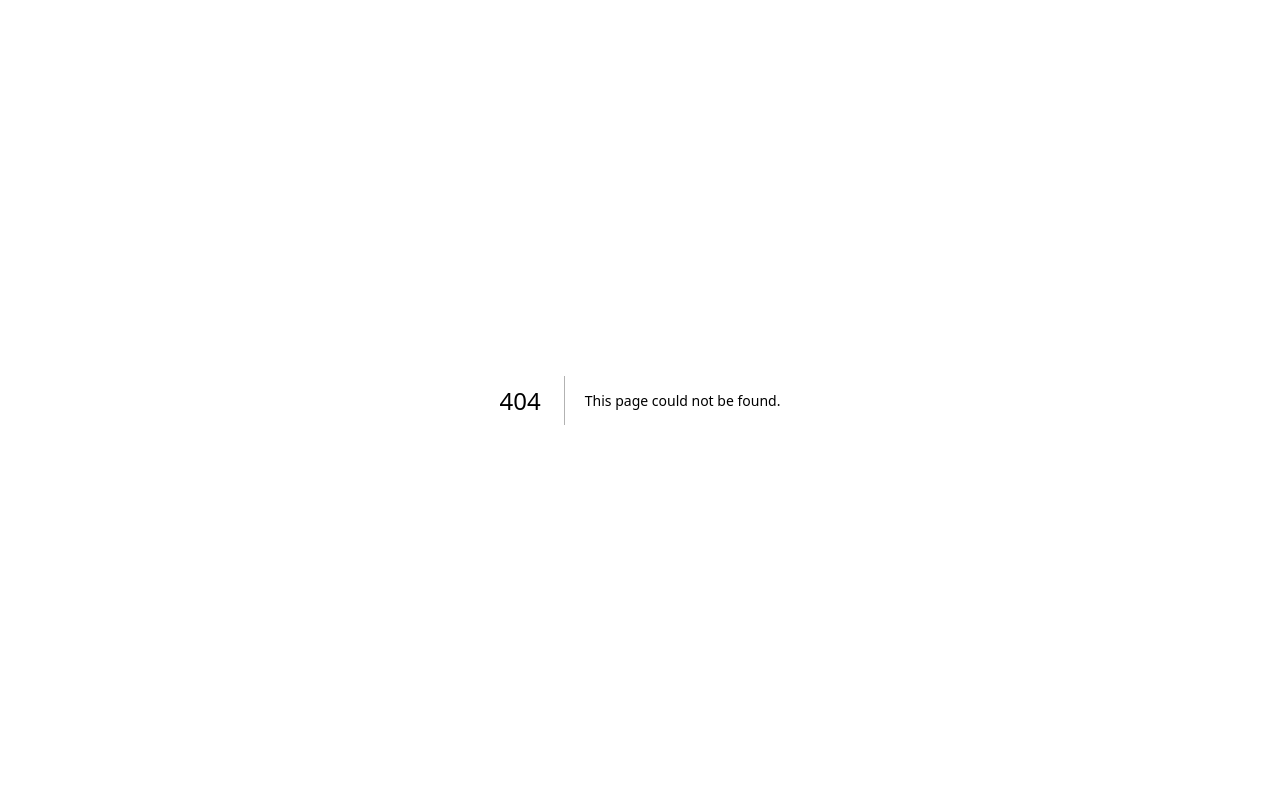
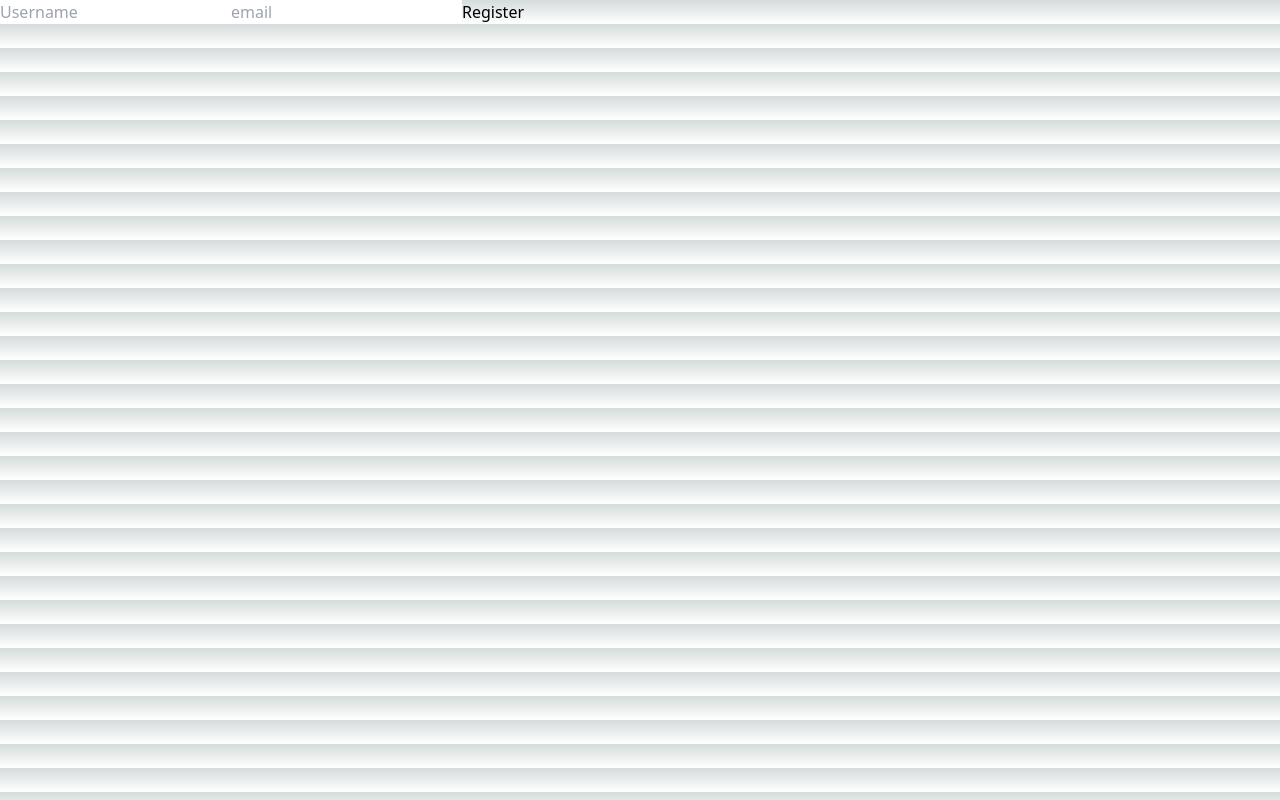
Before and after one commit to Wir3s/astro_ai, a Next.js app: page /signup in a window 1280 px wide. Before the commit this address had no page. Built offline with nearby package versions, Linux system fonts and the light colour scheme; a web font is replaced by a local one.

Commit message:
Registration working!

```diff
--- a/package.json
+++ b/package.json
@@ -10,7 +10,7 @@
   },
   "dependencies": {
     "@prisma/client": "^5.1.1",
-    "next": "^13.4.12",
+    "next": "^13.4.13",
     "next-auth": "^4.22.1",
     "react": "18.2.0",
     "react-dom": "18.2.0"
--- a/src/app/api/register/register.js
+++ /dev/null
@@ -1,22 +0,0 @@
-import prisma from "../../../../lib/prisma";
-
-export default async function handler(req, res) {
-  if (req.method !== "POST") {
-    return res.status(405).end();
-  }
-
-  const { username, email, password } = req.body;
-
-  // Here you should add validation and hashing for the password.
-
-  try {
-    const newUser = await prisma.user.create({
-      data: { username, email, password },
-    });
-
-    return res.status(201).json(newUser);
-  } catch (error) {
-    // Handle error, such as a duplicate email address
-    return res.status(400).json({ error: error.message });
-  }
-}
--- /dev/null
+++ b/src/app/api/register/route.js
@@ -0,0 +1,24 @@
+import prisma from "../../../../lib/prisma";
+import { NextApiRequest, NextApiResponse } from "next";
+// import { hash } from "bcrypt";
+import { NextResponse } from "next/server";
+
+export async function POST(req, res) {
+  const { name, email } = await req.json();
+  const exists = await prisma.user.findUnique({
+    where: {
+      email,
+    },
+  });
+  if (exists) {
+    return NextResponse.json({ error: "User already exists" });
+  } else {
+    const user = await prisma.user.create({
+      data: {
+        name,
+        email,
+      },
+    });
+    return NextResponse.json(user);
+  }
+}
--- a/src/app/register/page.js
+++ /dev/null
@@ -1,35 +0,0 @@
-"use client";
-
-import { useState } from "react";
-
-export default function Register() {
-  const [formData, setFormData] = useState({ username: "", email: "", password: "" });
-
-  const handleChange = (e) => {
-    setFormData({ ...formData, [e.target.name]: e.target.value });
-  };
-
-  const handleSubmit = async (e) => {
-    e.preventDefault();
-    const response = await fetch("/api/register/register", {
-      method: "POST",
-      headers: { "Content-Type": "application/json" },
-      body: JSON.stringify(formData),
-    });
-
-    if (response.ok) {
-      // Handle successful registration, such as redirecting to login page
-    } else {
-      // Handle error
-    }
-  };
-
-  return (
-    <form onSubmit={handleSubmit}>
-      <input type ="text" name="username" placeholder="Username" onChange={handleChange} required />
-      <input type="email" name="email" onChange={handleChange} required />
-      <input type="password" name="password" onChange={handleChange} required />
-      <button type="submit">Register</button>
-    </form>
-  );
-}
--- /dev/null
+++ b/src/app/signup/page.js
@@ -0,0 +1,64 @@
+"use client";
+
+import { useState } from "react";
+import { redirect } from "next/navigation";
+
+export default function Register() {
+  const [formData, setFormData] = useState({
+    username: "",
+    email: "",
+    password: "",
+  });
+
+  const handleChange = (e) => {
+    setFormData({ ...formData, [e.target.name]: e.target.value });
+  };
+
+  const handleSubmit = async (e) => {
+    e.preventDefault();
+    const response = await fetch("api/register", {
+      method: "POST",
+      headers: { "Content-Type": "application/json" },
+      body: JSON.stringify(formData),
+    });
+    console.log("Response:", response);
+    const text = await response.text();
+    console.log("Response text:", text);
+
+    if (response.ok) {
+      // Handle successful registration, such as redirecting to login page
+      redirect("/");
+    } else {
+      const errorData = JSON.parse(text);
+      console.error("Registration error:", errorData);
+      // Optionally display the error to the user
+    }
+  };
+
+  return (
+    <form onSubmit={handleSubmit}>
+      <input
+        type="text"
+        name="username"
+        placeholder="Username"
+        onChange={handleChange}
+        required
+      />
+      <input
+        type="email"
+        name="email"
+        placeholder="email"
+        onChange={handleChange}
+        required
+      />
+      {/* <input
+        type="password"
+        name="password"
+        placeholder="password"
+        onChange={handleChange}
+        required
+      /> */}
+      <button type="submit">Register</button>
+    </form>
+  );
+}
```
Also changed, not shown: 1 other file (tests, documents, lock files or other folders).
